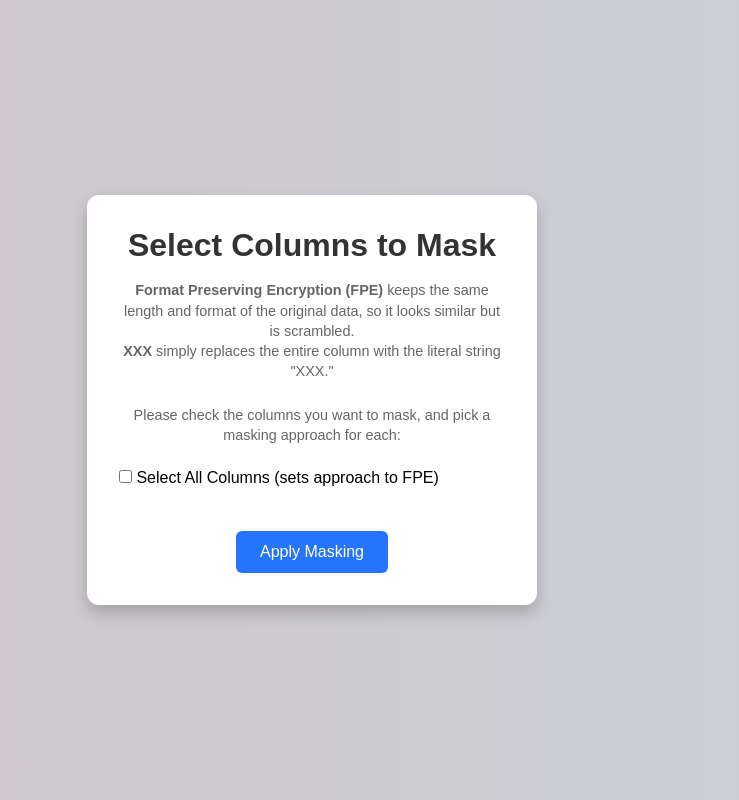
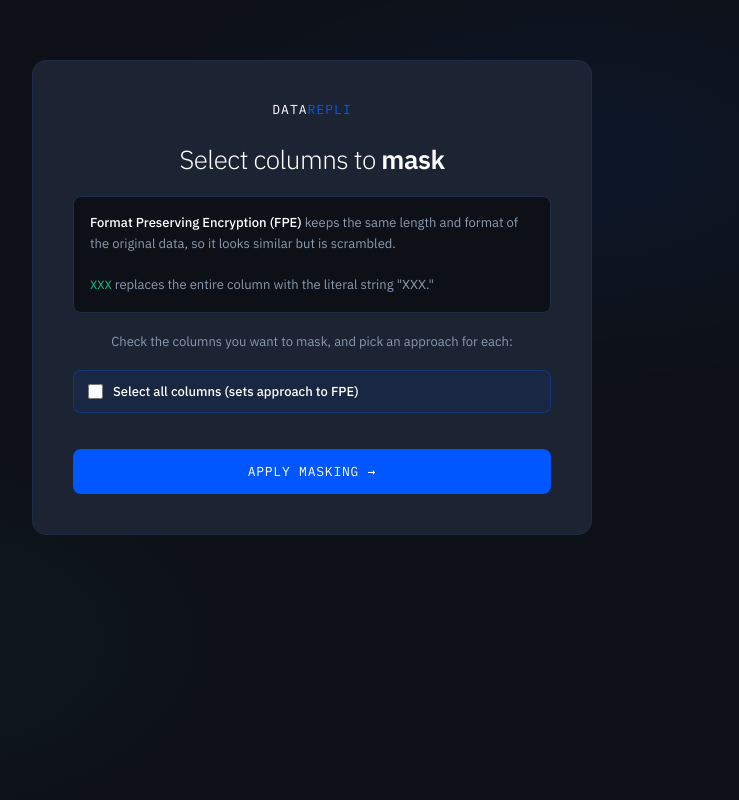
Before and after one commit to Whythigh/DataMasking, a Django app: template masking_site/mask_app/templates/mask_app/select_columns.html in a window 1280 px wide. Shown: the whole page, without its empty margins (328-1067 px from the left). Run offline with Django 5.2, Linux system fonts and the light colour scheme; the template is opened without the code that fills it: values that come from a table or form of the project are taken from there, others are empty.

Commit message:
changed design

```diff
--- a/masking_site/mask_app/templates/mask_app/select_columns.html
+++ b/masking_site/mask_app/templates/mask_app/select_columns.html
@@ -1,157 +1,141 @@
 <!DOCTYPE html>
 <html lang="en">
 <head>
-  <meta charset="UTF-8">
-  <title>Select Columns to Mask</title>
+  <meta charset="UTF-8" />
+  <meta name="viewport" content="width=device-width, initial-scale=1.0" />
+  <title>Select Columns to Mask — DataRepli</title>
+  <link href="https://fonts.googleapis.com/css2?family=IBM+Plex+Mono:wght@400;500&family=IBM+Plex+Sans:wght@300;400;500;600&display=swap" rel="stylesheet" />
   <style>
-      /* Reset default margins and set a clean font */
-      * {
-          margin: 0;
-          padding: 0;
-          box-sizing: border-box;
-          font-family: "Arial", sans-serif;
+    *, *::before, *::after { box-sizing: border-box; margin: 0; padding: 0; }
+    :root {
+      --ink: #0D1117; --ink-2: #1C2333; --rule: #1E2D45;
+      --muted: #4A5568; --ghost: #8A9BB0; --white: #FFFFFF;
+      --signal: #0057FF; --signal-dim: #003DB3; --safe: #00C98D;
     }
-
-      /* Full-page flex container */
     body {
-          display: flex;
-          align-items: center;
-          justify-content: center;
+      font-family: 'IBM Plex Sans', sans-serif;
+      background: var(--ink); color: var(--white);
       min-height: 100vh;
-          background: rgb(208,198,204);
-           background: linear-gradient(90deg, rgba(208,198,204,1) 1%, rgba(203,209,214,1) 100%);
-          padding: 1rem;
+      display: flex; align-items: flex-start; justify-content: center;
+      padding: 60px 20px;
+      background-image:
+        radial-gradient(ellipse 50% 40% at 70% 20%, rgba(0,87,255,0.08) 0%, transparent 70%),
+        radial-gradient(ellipse 40% 40% at 20% 80%, rgba(0,201,141,0.05) 0%, transparent 60%);
     }
-
-      /* Card container */
-      .select-box {
-          background: #fff;
-          padding: 2rem;
-          border-radius: 12px;
-          box-shadow: 0 8px 16px rgba(0,0,0,0.2);
-          text-align: center;
-          max-width: 450px;
-          width: 100%;
+    .card {
+      background: var(--ink-2); border: 0.5px solid var(--rule);
+      border-radius: 14px; max-width: 560px; width: 100%; padding: 40px;
     }
-
+    .logo {
+      font-family: 'IBM Plex Mono', monospace;
+      font-size: 13px; letter-spacing: 0.08em;
+      color: var(--white); text-align: center; margin-bottom: 24px;
+    }
+    .logo span { color: var(--signal); }
     h1 {
-          color: #333;
-          margin-bottom: 1rem;
+      font-size: 26px; font-weight: 300; letter-spacing: -0.02em;
+      text-align: center; margin-bottom: 20px;
     }
-
-      p {
-          color: #666;
-          font-size: 0.9rem;
-          margin-bottom: 1.5rem;
-          line-height: 1.4;
+    h1 strong { font-weight: 600; }
+    .explainer {
+      background: var(--ink); border: 0.5px solid var(--rule);
+      border-radius: 8px; padding: 16px;
+      font-size: 13px; color: var(--ghost); line-height: 1.6; margin-bottom: 20px;
     }
-
-      .select-all-row {
-          margin-bottom: 1.2rem;
-          text-align: left;
+    .explainer b { color: var(--white); font-weight: 500; }
+    .explainer .tag {
+      font-family: 'IBM Plex Mono', monospace; color: var(--safe); font-size: 12px;
     }
-
-      .column-row {
-          text-align: left;
-          background: #f9f9f9;
-          padding: 10px;
-          border-radius: 6px;
-          margin-bottom: 0.8rem;
-          display: flex;
-          flex-direction: column;
+    .instruction {
+      font-size: 13px; color: var(--ghost); text-align: center; margin-bottom: 20px;
     }
-
-      .column-row label {
-          font-weight: bold;
-          color: #333;
+    .select-all {
+      display: flex; align-items: center; gap: 10px;
+      padding: 12px 14px; margin-bottom: 16px;
+      background: rgba(0,87,255,0.08);
+      border: 0.5px solid rgba(0,87,255,0.3);
+      border-radius: 8px; font-size: 13px; font-weight: 500; cursor: pointer;
     }
-
+    .col-item {
+      background: var(--ink); border: 0.5px solid var(--rule);
+      border-radius: 8px; padding: 14px 16px; margin-bottom: 10px;
+      transition: border-color 0.15s;
+    }
+    .col-item:hover { border-color: var(--muted); }
+    .col-header {
+      display: flex; align-items: center; gap: 10px; margin-bottom: 10px;
+    }
+    .col-name {
+      font-family: 'IBM Plex Mono', monospace;
+      font-size: 13px; font-weight: 500; color: var(--white);
+    }
     .approach-options {
-          margin-top: 5px;
-          padding-left: 20px;
+      display: flex; gap: 20px; padding-left: 26px;
     }
-
-      /* Button styling */
-      button {
-          margin-top: 1.5rem;
-          padding: 0.75rem 1.5rem;
-          background: #2575fc;
-          color: #fff;
-          border: none;
-          border-radius: 6px;
-          cursor: pointer;
-          font-size: 1rem;
-          transition: background 0.3s ease;
+    .approach-options label {
+      display: flex; align-items: center; gap: 6px;
+      font-size: 12px; color: var(--ghost); cursor: pointer;
     }
-      button:hover {
-          background: #1b5fd9;
+    input[type="checkbox"], input[type="radio"] {
+      accent-color: var(--signal); width: 15px; height: 15px; cursor: pointer;
     }
+    .btn-submit {
+      width: 100%; font-family: 'IBM Plex Mono', monospace;
+      font-size: 13px; letter-spacing: 0.06em;
+      background: var(--signal); color: var(--white);
+      border: none; border-radius: 8px; padding: 14px; margin-top: 20px;
+      cursor: pointer; transition: background 0.15s;
+    }
+    .btn-submit:hover { background: var(--signal-dim); }
   </style>
 </head>
 <body>
-  <div class="select-box">
-      <h1>Select Columns to Mask</h1>
-      <p>
-        <strong>Format Preserving Encryption (FPE)</strong> keeps the same length and format
-        of the original data, so it looks similar but is scrambled. <br>
-        <strong>XXX</strong> simply replaces the entire column with the literal string "XXX."
-      </p>
+  <div class="card">
+    <div class="logo">DATA<span>REPLI</span></div>
+    <h1>Select columns to <strong>mask</strong></h1>
+
+    <div class="explainer">
+      <b>Format Preserving Encryption (FPE)</b> keeps the same length and format of the original data, so it looks similar but is scrambled.<br><br>
+      <span class="tag">XXX</span> replaces the entire column with the literal string "XXX."
+    </div>
 
     <form method="post" action="{% url 'mask_columns' %}">
       {% csrf_token %}
-          <p>Please check the columns you want to mask, and pick a masking approach for each:</p>
 
-          <!-- "Select All" checkbox -->
-          <div class="select-all-row">
-              <label>
+      <p class="instruction">Check the columns you want to mask, and pick an approach for each:</p>
+
+      <label class="select-all">
         <input type="checkbox" id="selectAll" onclick="toggleAllColumns(this)">
-                  Select All Columns (sets approach to FPE)
+        Select all columns (sets approach to FPE)
       </label>
+
+      {% for value, label in form.fields.columns.choices %}
+      <div class="col-item">
+        <div class="col-header">
+          <input type="checkbox" name="columns" value="{{ value }}">
+          <span class="col-name">{{ label }}</span>
         </div>
-
-          <!-- Loop over each column choice manually -->
-          {% for value, label in form.fields.columns.choices %}
-            <div class="column-row">
-              <label>
-                <!-- By default, not checked -->
-                <input type="checkbox" name="columns" value="{{ value }}">
-                {{ label }}
-              </label>
         <div class="approach-options">
-                <!-- Neither radio is checked by default -->
-                <label>
-                  <input type="radio" name="approach_{{ value }}" value="fpe">
-                  FPE
-                </label>
-                <label style="margin-left: 10px;">
-                  <input type="radio" name="approach_{{ value }}" value="xxx">
-                  XXX
-                </label>
+          <label><input type="radio" name="approach_{{ value }}" value="fpe" checked> FPE</label>
+          <label><input type="radio" name="approach_{{ value }}" value="xxx"> XXX</label>
         </div>
       </div>
       {% endfor %}
 
-          <button type="submit">Apply Masking</button>
+      <button type="submit" class="btn-submit">APPLY MASKING →</button>
     </form>
   </div>
 
   <script>
-    function toggleAllColumns(selectAllCheckbox) {
-      // Get all column checkboxes
+    function toggleAllColumns(source) {
       const columnCheckboxes = document.querySelectorAll('input[name="columns"]');
-
       columnCheckboxes.forEach(cb => {
-        // Check or uncheck each column
-        cb.checked = selectAllCheckbox.checked;
-
-        // If "Select All" is checked, set approach to FPE for each column
+        cb.checked = source.checked;
         const approachFpe = document.querySelector(`input[name="approach_${cb.value}"][value="fpe"]`);
         const approachXxx = document.querySelector(`input[name="approach_${cb.value}"][value="xxx"]`);
-        if (selectAllCheckbox.checked) {
-          // FPE is selected
+        if (source.checked) {
           if (approachFpe) approachFpe.checked = true;
         } else {
-          // Clear any approach
           if (approachFpe) approachFpe.checked = false;
           if (approachXxx) approachXxx.checked = false;
         }
```
Lines whose indentation alone changed are shown as unchanged.
